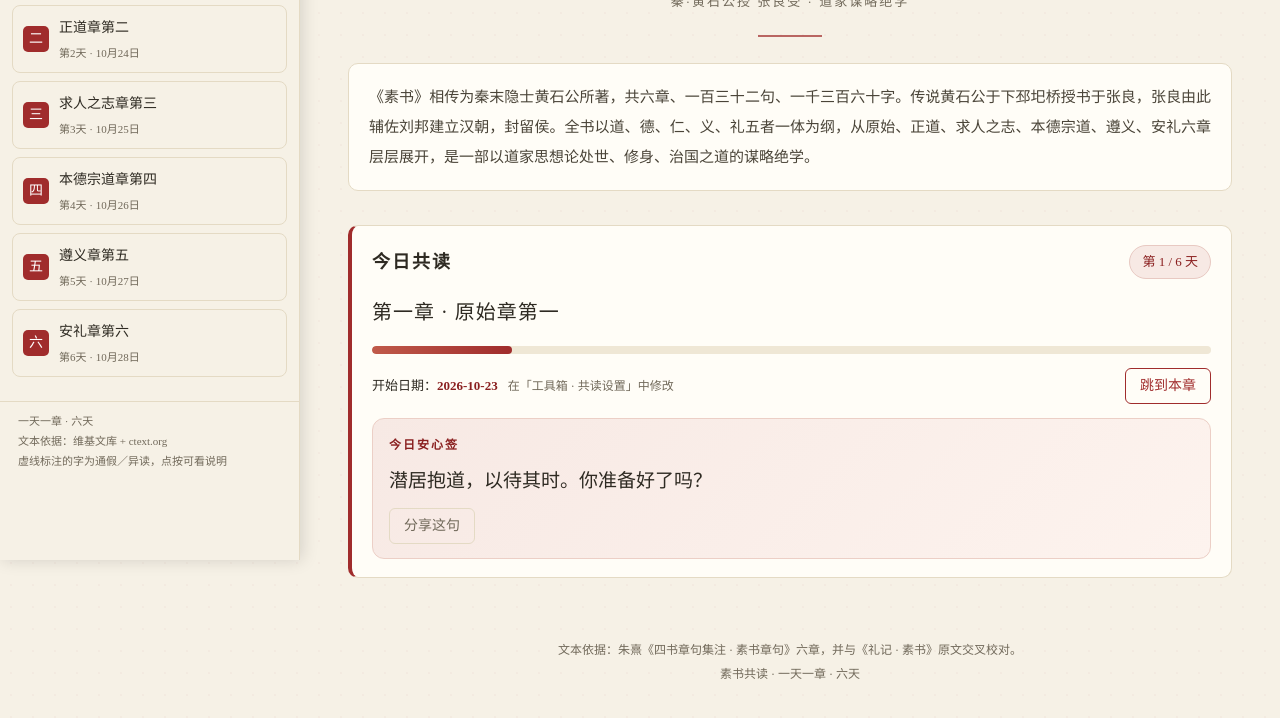
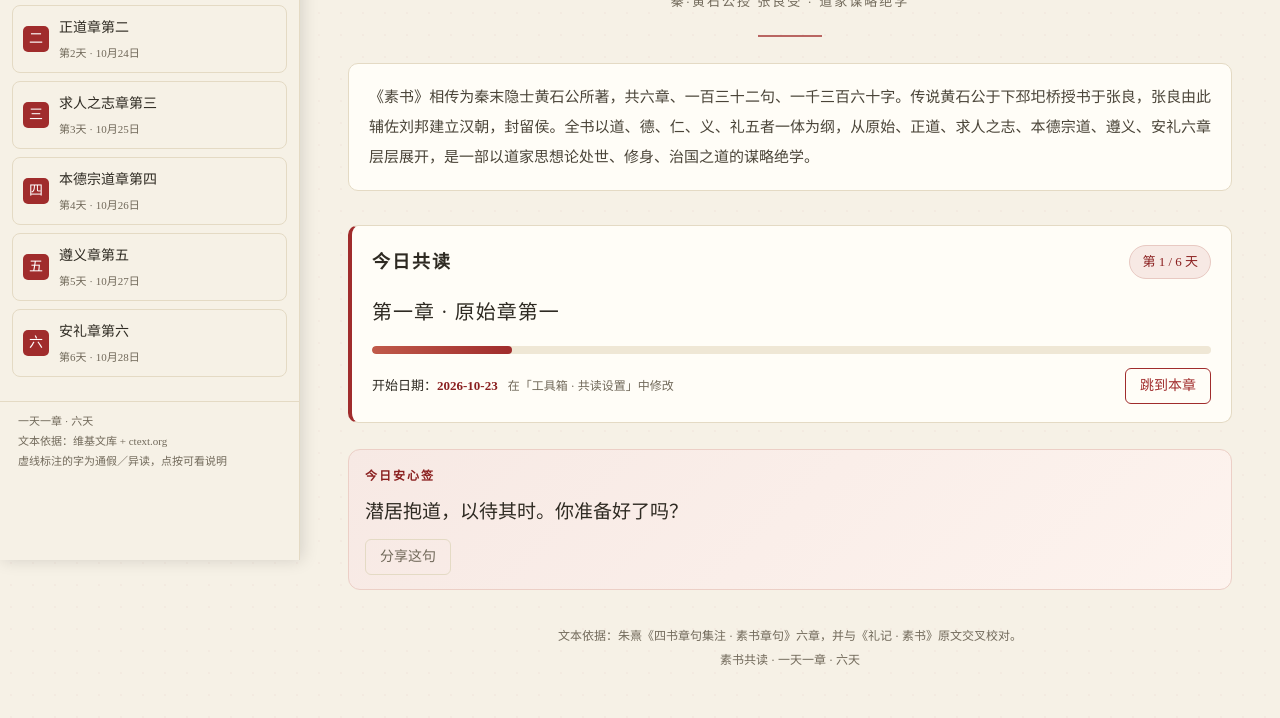
Before and after one commit to AIYAZONE/sushu, a plain HTML site: page index.html in a window 1280 px wide. Shown: the part 240-958 px from the top of the page. Drawn offline with Linux system fonts and the light colour scheme.

Commit message:
今日安心签独立为单独区块

```diff
--- a/index.html
+++ b/index.html
@@ -414,8 +414,9 @@ body.paged.view-chapter .pager{display:flex}
   background:var(--paper);border:1px solid var(--line);border-radius:10px;padding:10px 12px;resize:vertical;min-height:64px}
 .sheng-note:focus{outline:none;border-color:var(--accent)}
 
-/* ========== 今日安心签 ========== */
-.anshen-card{margin-top:14px;background:linear-gradient(135deg,var(--accent-bg),#fdf3ee);border:1px solid #eccfc6;border-radius:12px;padding:14px 16px;display:flex;flex-direction:column;align-items:flex-start;gap:8px}
+/* ========== 今日安心签（独立区块，不嵌于今日共读内） ========== */
+.anshen-block{margin-top:18px}
+.anshen-card{background:linear-gradient(135deg,var(--accent-bg),#fdf3ee);border:1px solid #eccfc6;border-radius:12px;padding:14px 16px;display:flex;flex-direction:column;align-items:flex-start;gap:8px}
 .anshen-label{font-size:12px;letter-spacing:2px;color:var(--accent-deep);font-weight:600}
 .anshen-text{font-family:"STKaiti","KaiTi",serif;font-size:19px;line-height:1.7;color:var(--ink);text-align:justify}
 .anshen-share{margin-top:2px}
@@ -598,14 +599,16 @@ body.paged.view-chapter .pager{display:flex}
             <button class="btn" id="resumeBtn" hidden>继续阅读</button>
             <button class="btn" id="jumpBtn">跳到本章</button>
           </div>
-          <div class="anshen-card" id="anshenCard">
-            <div class="anshen-label">今日安心签</div>
-            <div class="anshen-text" id="anshenText"></div>
-            <button class="btn ghost anshen-share" id="anshenShare" type="button">分享这句</button>
-          </div>
           <noscript><p class="noscript-tip" style="display:block">当前环境未启用脚本：目录跳转与全文阅读可正常使用，「今日共读」定位与「分享本章」链接不可用。</p></noscript>
         </div>
       </section>
+
+      <section class="anshen-block">
+        <div class="anshen-card" id="anshenCard">
+          <div class="anshen-label">今日安心签</div>
+          <div class="anshen-text" id="anshenText"></div>
+          <button class="btn ghost anshen-share" id="anshenShare" type="button">分享这句</button>
+        </div>
       </section>
 
   <section class="study view" id="study" data-view="study">
```
